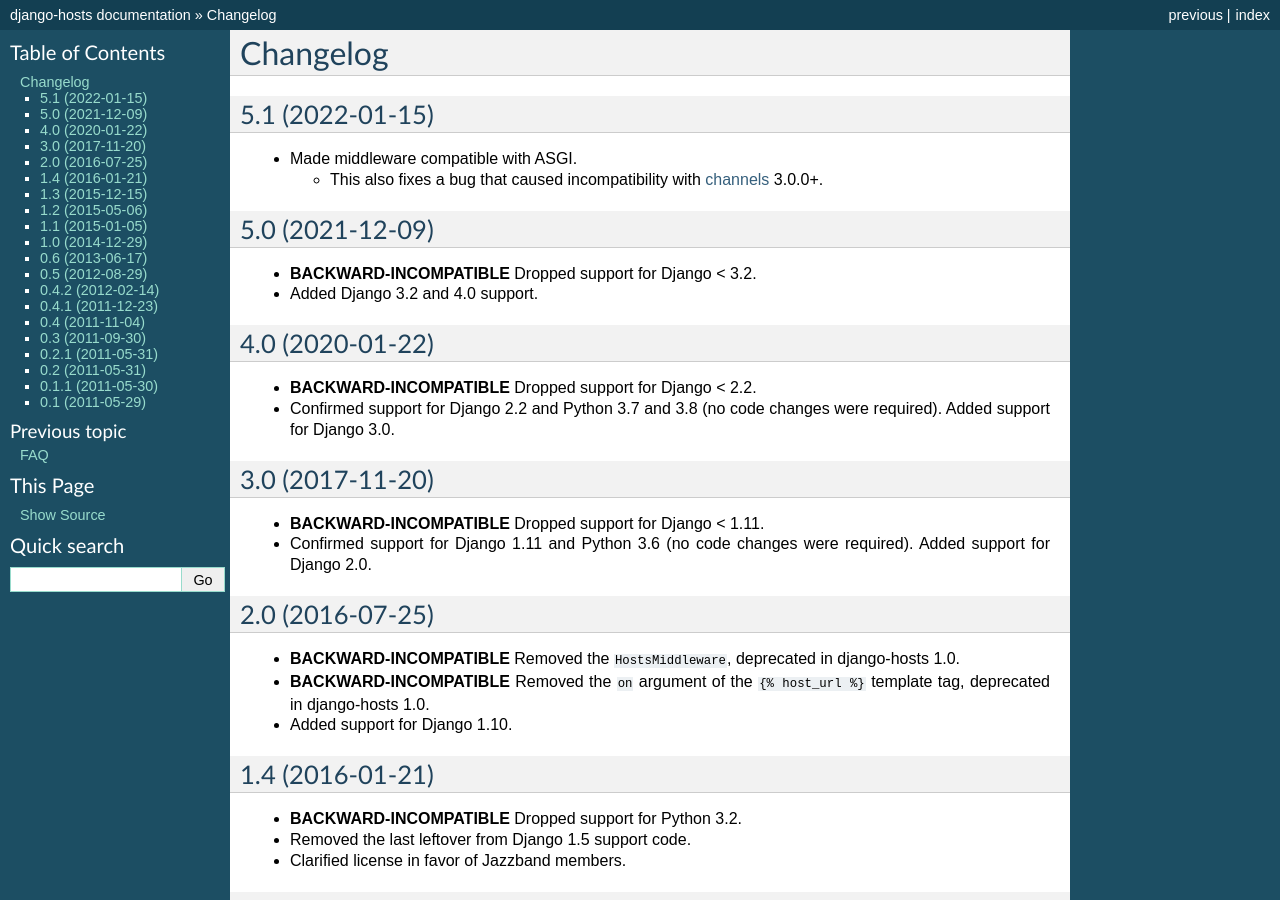
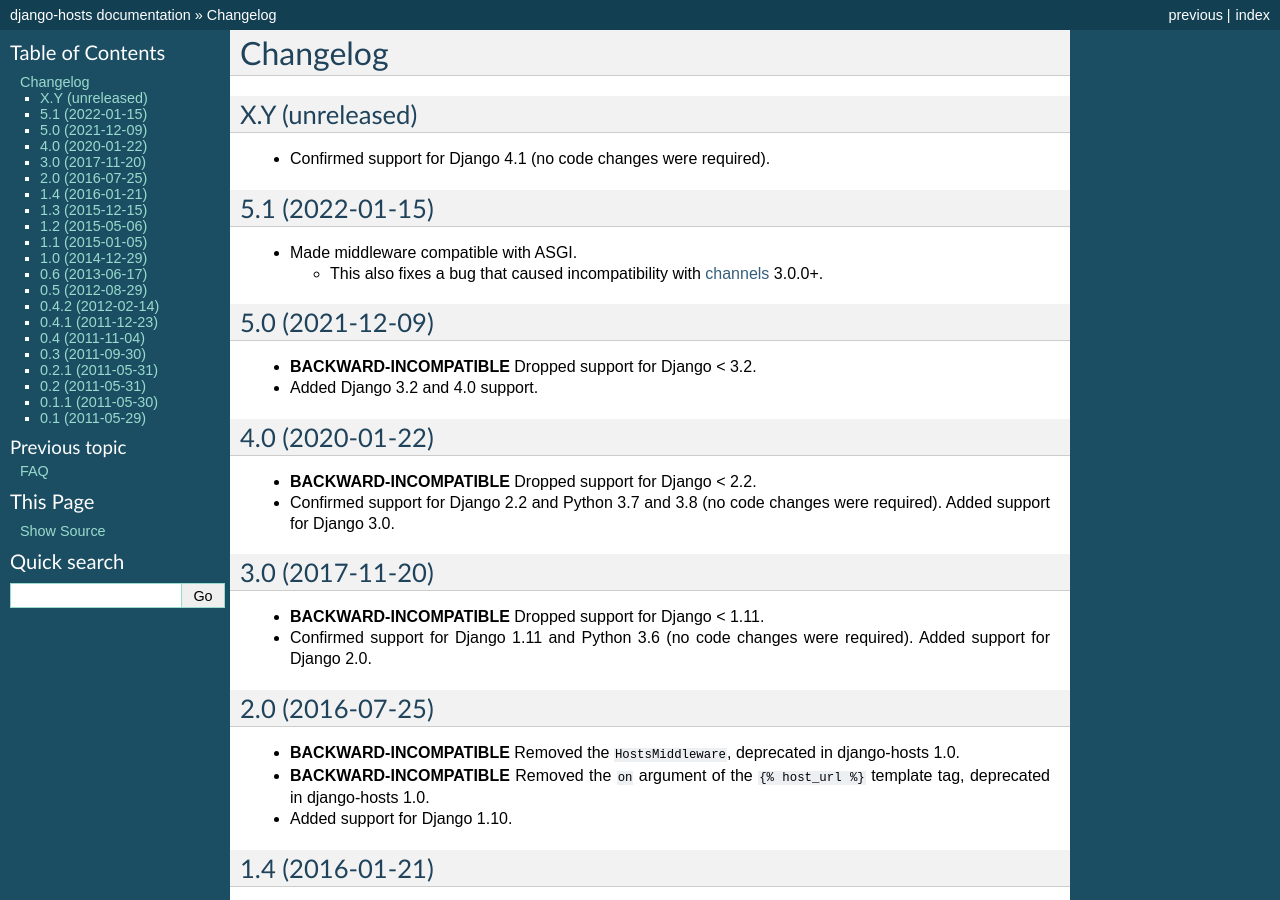
Before and after one commit to jazzband/django-hosts, a Sphinx documentation site: the page built from docs/changelog.rst, in a window 1280 px wide and 900 px high. Built offline with Sphinx 7.4.7, drawn with Linux system fonts in a browser that asks for light colours; the version number could not be read and is left out.

Commit message:
Confirmed support for Django 4.1

```diff
--- a/docs/changelog.rst
+++ b/docs/changelog.rst
@@ -1,5 +1,10 @@
 Changelog
 =========
+
+X.Y (unreleased)
+----------------
+
+- Confirmed support for Django 4.1 (no code changes were required).
 
 5.1 (2022-01-15)
 ----------------
--- a/setup.py
+++ b/setup.py
@@ -30,6 +30,7 @@
         'Framework :: Django',
         'Framework :: Django :: 3.2',
         'Framework :: Django :: 4.0',
+        'Framework :: Django :: 4.1',
         'Intended Audience :: Developers',
         'License :: OSI Approved :: BSD License',
         'Operating System :: OS Independent',
```
Also changed, not shown: 1 other file.
